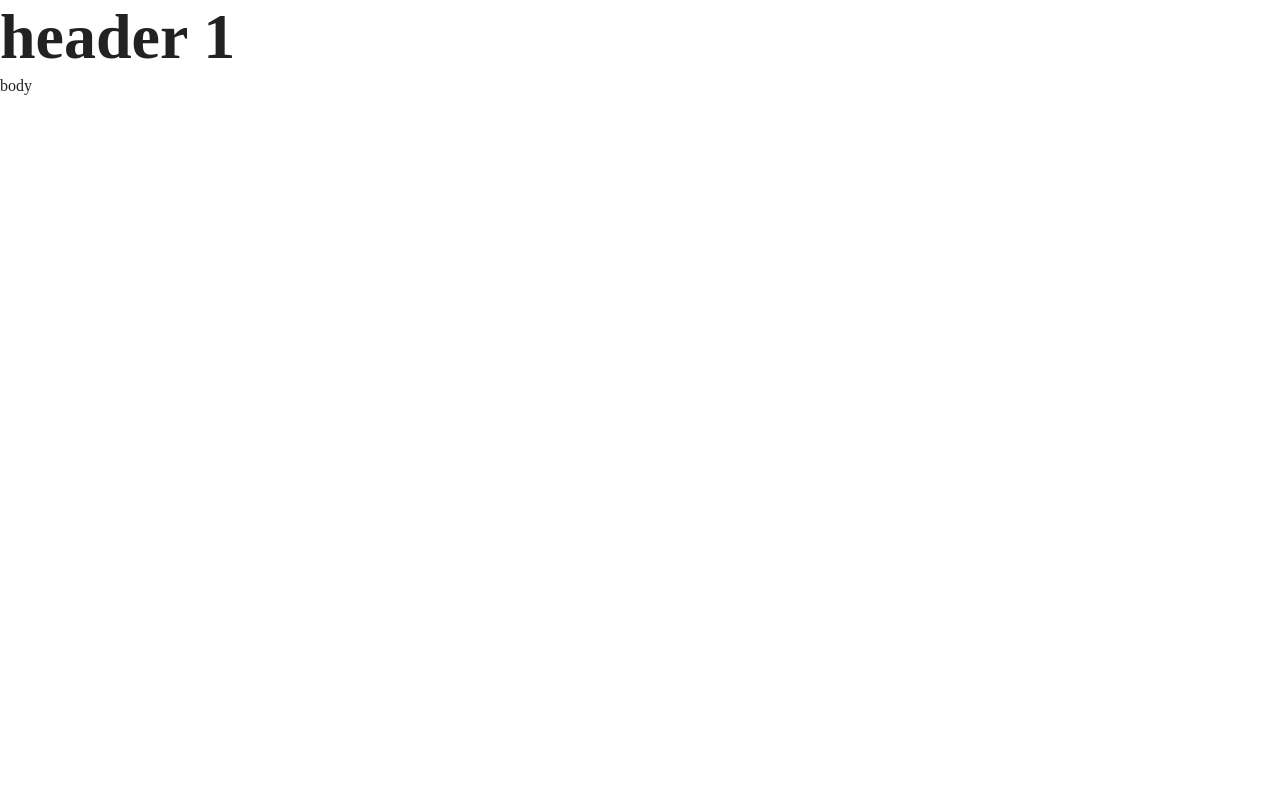
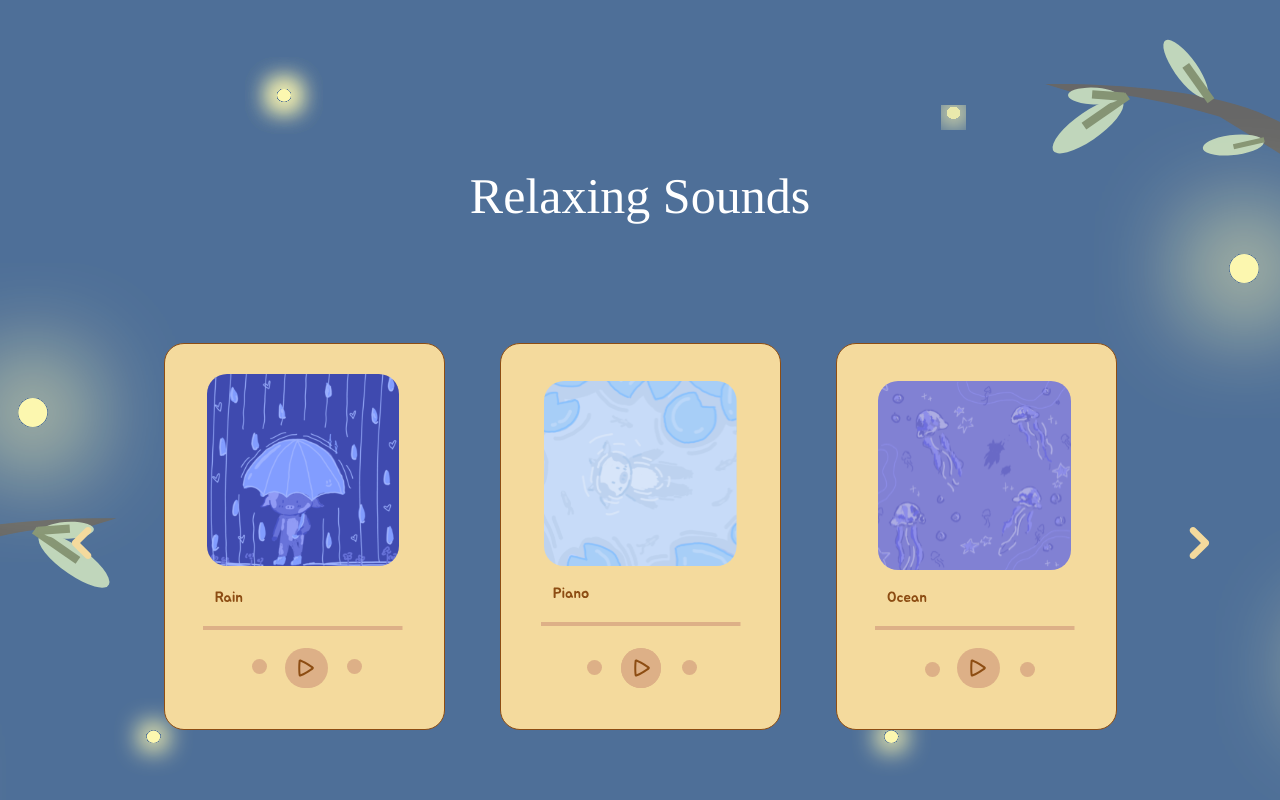
Before and after one commit to include-davis/aggie-peer-counseling, a Next.js app: page / in a window 1280 px wide. Built offline with nearby package versions, Linux system fonts and the light colour scheme; a web font is replaced by a local one.

Commit message:
directories shifted(my misktake)

```diff
--- a/app/(pages)/(home)/page.jsx
+++ b/app/(pages)/(home)/page.jsx
@@ -1,10 +1,12 @@
+import RelaxingSounds from "../_components/destress/RelaxingSounds/RelaxingSounds.jsx";
 import styles from "./page.module.scss";
 
 export default function Home() {
   return (
-    <main className={styles.page}>
-      <h1>header 1</h1>
-      <p>body</p>
-    </main>
+    <>
+      <main className={styles.page}>
+        <RelaxingSounds />
+      </main>
+    </>
   );
 }
```
Also changed, not shown: app/(pages)/resources/page.jsx (+4 -6 lines).
